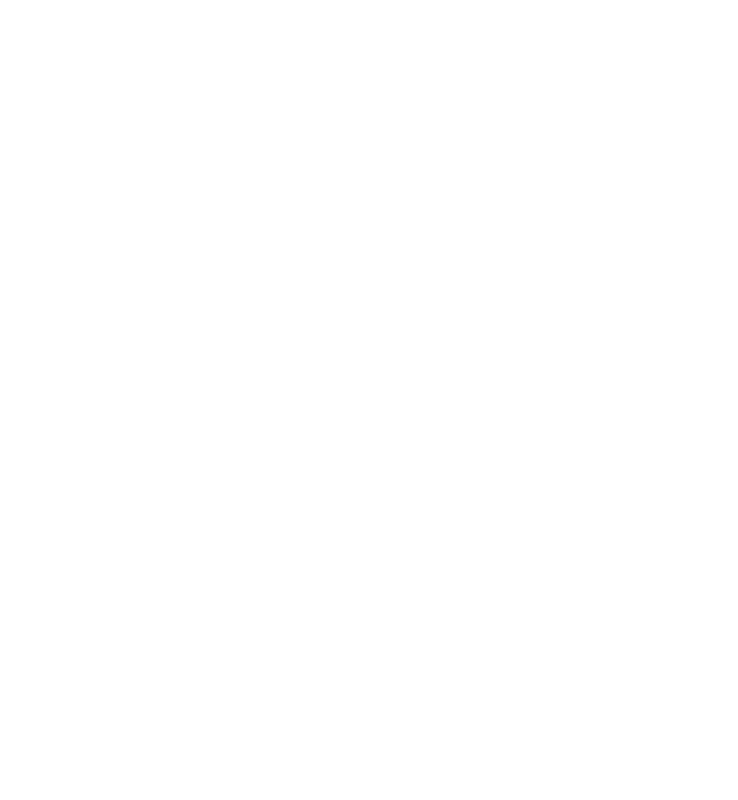
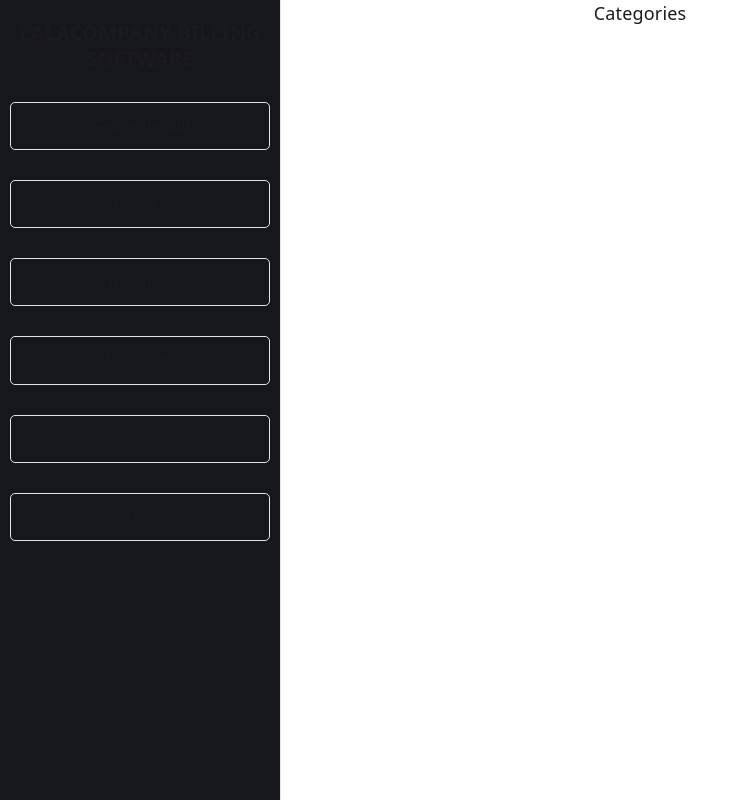
Before and after one commit to shaurya-cgi/LalaCompanyFrontend, a React (Vite) app: page /categories in a window 1280 px wide. Before the commit this address had no page. Shown: the whole page, without its empty margins (0-738 px from the left). Built offline with nearby package versions, Linux system fonts and the light colour scheme.

Commit message:
Create basic routing page change structure

```diff
--- a/src/App.jsx
+++ b/src/App.jsx
@@ -3,6 +3,10 @@ import MainLayout from './layouts/MainLayout'
 import Home from './pages/Home'
 import Buyers from './pages/Buyers'
 import './App.css'
+import Invoices from './pages/Invoices'
+import Products from './pages/Products'
+import Categories from './pages/Categories'
+import Settings from './pages/Settings'
 
 function App() {
   return (
@@ -10,6 +14,10 @@ function App() {
         <Route element={<MainLayout />}>
           <Route path="/" element={<Home />} />
           <Route path="/buyers" element={<Buyers />} />
+          <Route path="/Invoices" element={<Invoices />} />
+          <Route path="/products" element={<Products />} />
+          <Route path="/categories" element={<Categories />} />
+          <Route path="/settings" element={<Settings />} />
         </Route>
       </Routes>
   )
--- a/src/components/Sidebar.jsx
+++ b/src/components/Sidebar.jsx
@@ -9,12 +9,12 @@ function Sidebar() {
             LALACOMPANY BILLING SOFTWARE
         </div>
         <div className='sidebar-menu'>
-            <Link className='sidebarbutton' key='/' to='/' >Generate Bill</Link>
-            <Link className='sidebarbutton' key='/buyers' to='/buyers'>Buyers</Link>
-            <Link className='sidebarbutton' key='/invoices' to='/invoices'>Invoices</Link>
-            <Link className='sidebarbutton' key='/products' to='/products'>Products</Link>
-            <Link className='sidebarbutton' key='/categories' to='/categories'>Categories</Link>
-            <Link className='sidebarbutton' key='/settings' to='/settings'>Settings</Link>
+            <Link className={`sidebarbutton ${location.pathname === '/' ? 'active' : ''}`} key='/' to='/' >Generate Bill</Link>
+            <Link className={`sidebarbutton ${location.pathname === '/buyers' ? 'active' : ''}`} key='/buyers' to='/buyers'>Buyers</Link>
+            <Link className={`sidebarbutton ${location.pathname === '/invoices' ? 'active' : ''}`} key='/invoices' to='/invoices'>Invoices</Link>
+            <Link className={`sidebarbutton ${location.pathname === '/products' ? 'active' : ''}`} key='/products' to='/products'>Products</Link>
+            <Link className={`sidebarbutton ${location.pathname === '/categories' ? 'active' : ''}`} key='/categories' to='/categories'>Categories</Link>
+            <Link className={`sidebarbutton ${location.pathname === '/settings' ? 'active' : ''}`} key='/settings' to='/settings'>Settings</Link>
         </div>
     </div>
   )
--- a/src/pages/Buyers.jsx
+++ b/src/pages/Buyers.jsx
@@ -2,9 +2,12 @@ import React from 'react'
 
 function Buyers() {
   return (
-    <div>Buyers
-
-        <h1>BUYERS PAGE</h1>
+    <div>
+        <h1>Buyers</h1>
+        <table>
+            <thead>
+            </thead>
+        </table>
     </div>
   )
 }
--- /dev/null
+++ b/src/pages/Categories.jsx
@@ -0,0 +1,9 @@
+import React from 'react'
+
+function Categories() {
+  return (
+    <div>Categories</div>
+  )
+}
+
+export default Categories
--- /dev/null
+++ b/src/pages/Invoices.jsx
@@ -0,0 +1,9 @@
+import React from 'react'
+
+function Invoices() {
+  return (
+    <div>Invoices</div>
+  )
+}
+
+export default Invoices
--- /dev/null
+++ b/src/pages/Products.jsx
@@ -0,0 +1,9 @@
+import React from 'react'
+
+function Products() {
+  return (
+    <div>Products</div>
+  )
+}
+
+export default Products
--- /dev/null
+++ b/src/pages/Settings.jsx
@@ -0,0 +1,9 @@
+import React from 'react'
+
+function Settings() {
+  return (
+    <div>Settings</div>
+  )
+}
+
+export default Settings
```
